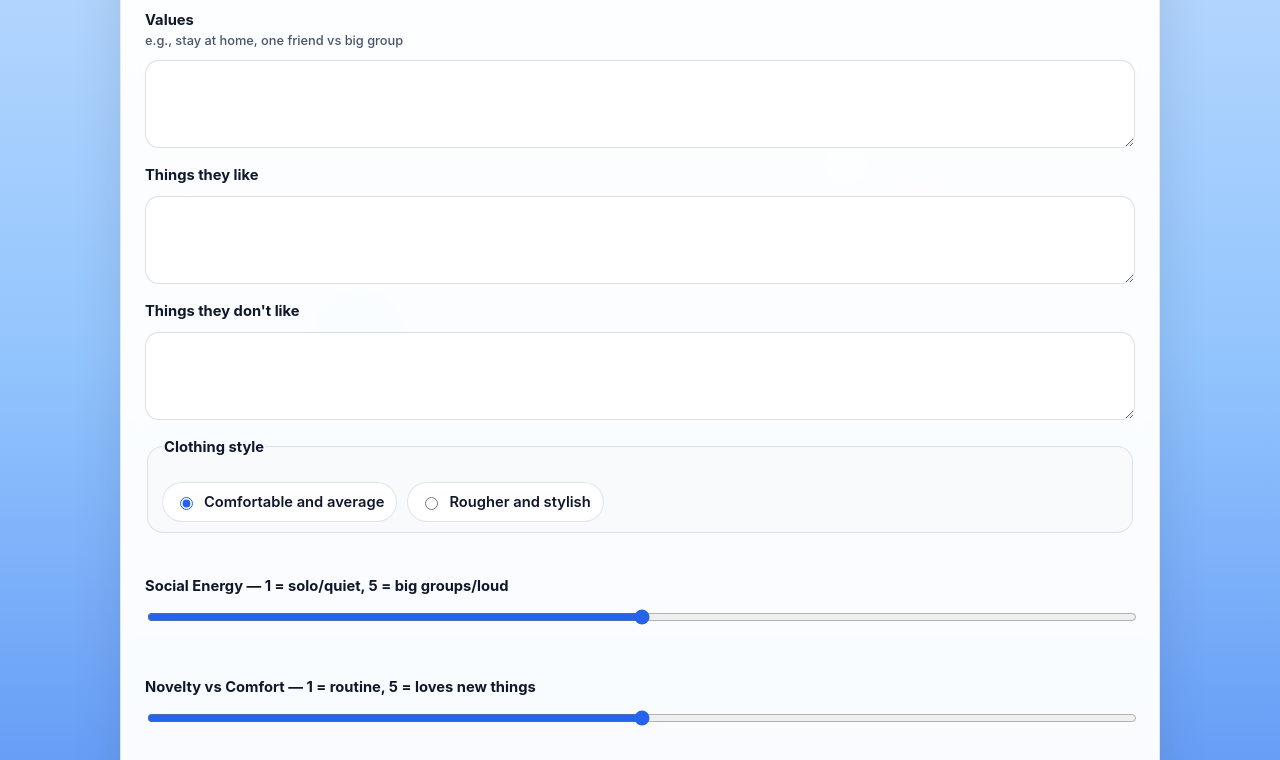
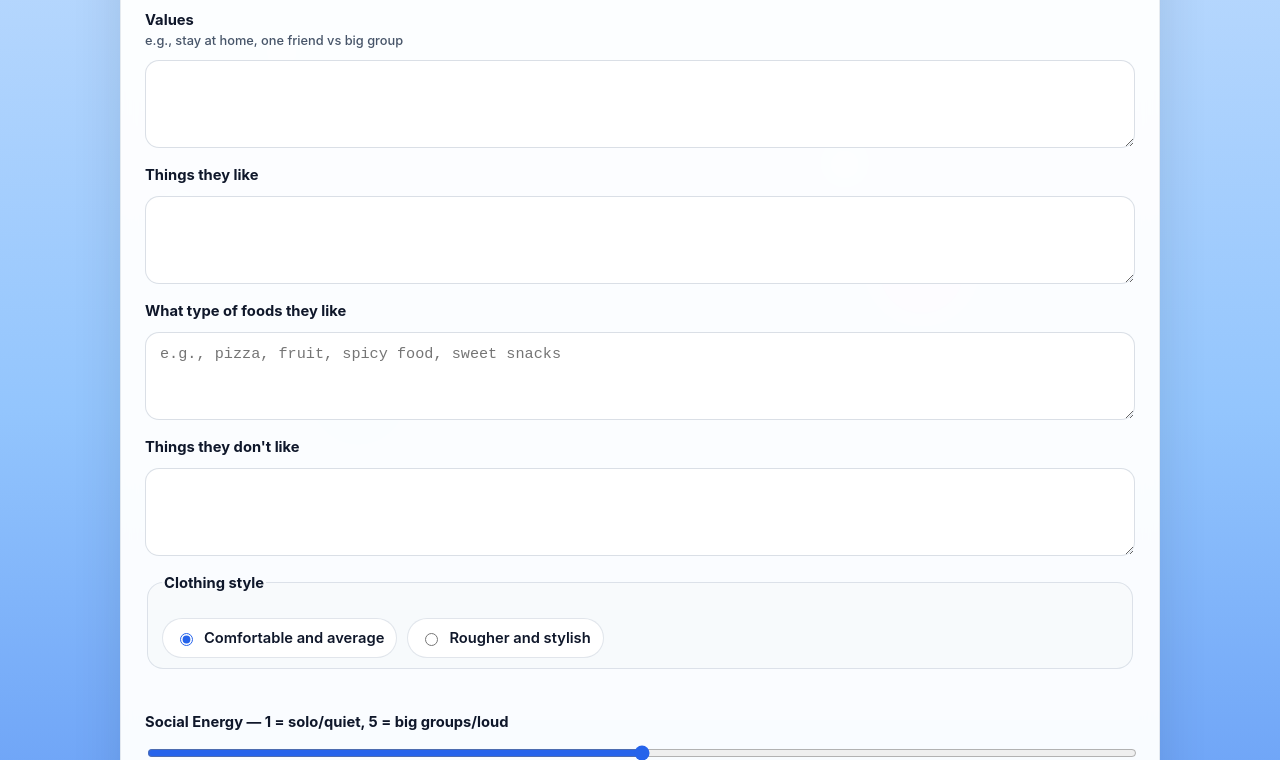
Before and after one commit to Mcchicken-111/BOBO2, a website: page index.html in a window 1280 px wide. Shown: the part 491-1251 px from the top of the page. Drawn offline with Linux system fonts and the light colour scheme.

Commit message:
Food edit

```diff
--- a/index.html
+++ b/index.html
@@ -354,6 +354,11 @@
       </div>
 
       <div class="field">
+        <label for="foodLikes">What type of foods they like</label>
+        <textarea id="foodLikes" placeholder="e.g., pizza, fruit, spicy food, sweet snacks"></textarea>
+      </div>
+
+      <div class="field">
         <label for="dislikes">Things they don&apos;t like</label>
         <textarea id="dislikes"></textarea>
       </div>
@@ -492,6 +497,7 @@
       const interests = document.getElementById("interests").value;
       const values = document.getElementById("values").value;
       const likes = document.getElementById("likes").value;
+      const foodLikes = document.getElementById("foodLikes").value;
       const dislikes = document.getElementById("dislikes").value;
       const clothingStyle = document.querySelector('input[name="clothingStyle"]:checked').value;
       const colors = document.getElementById("colors").value;
@@ -508,6 +514,7 @@
         interests,
         values,
         likes,
+        foodLikes,
         dislikes,
         clothingStyle,
         colors,
```
